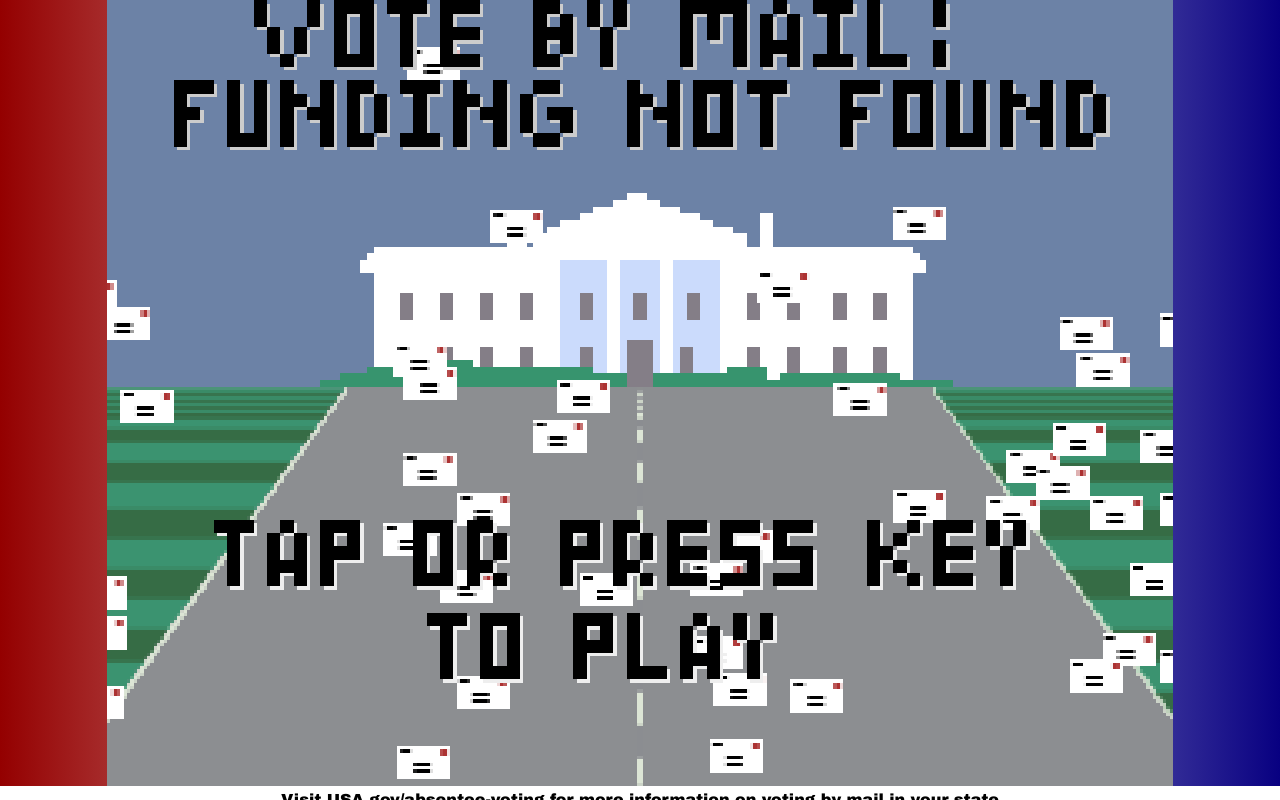
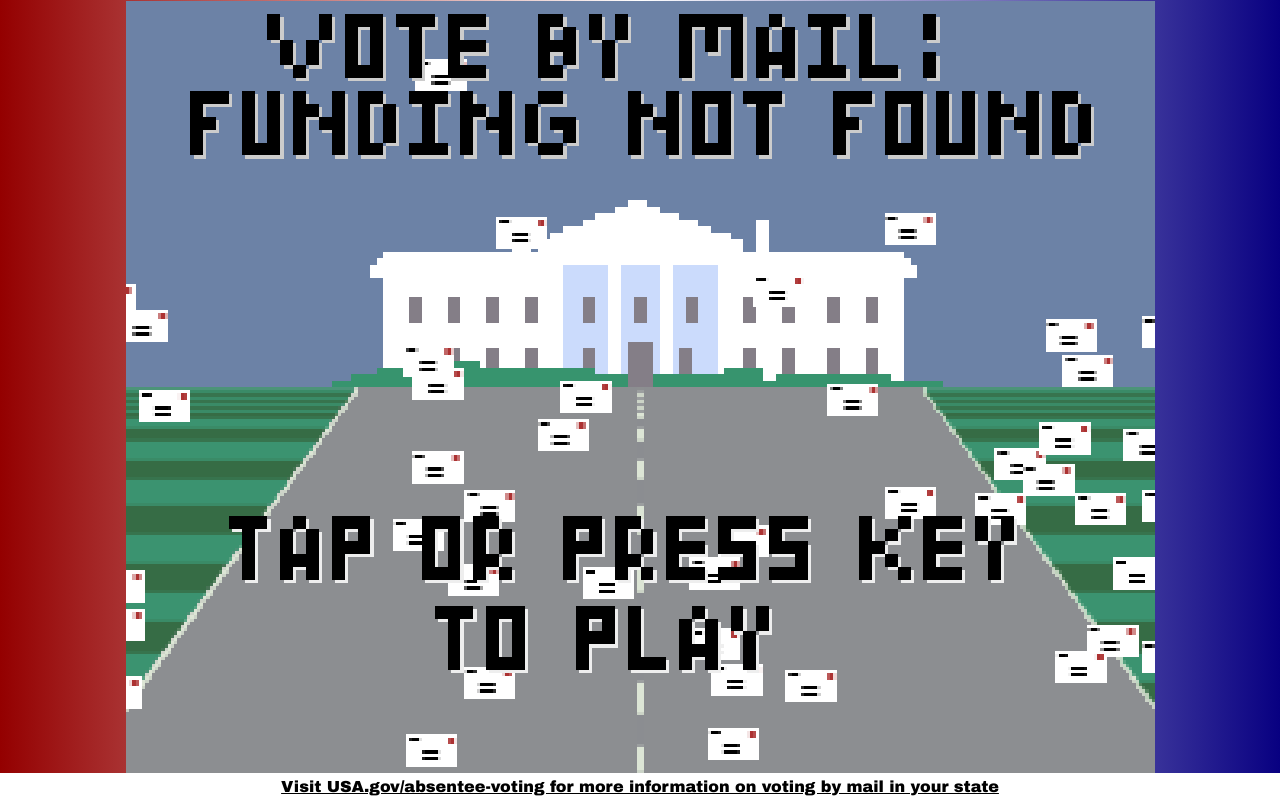
Before and after one commit to mtmckenna/js13k2020, a website built with webpack: page src/index.html in a window 1280 px wide. Built offline with nearby package versions, Linux system fonts and the light colour scheme.

Commit message:
Fix bar on ff

```diff
--- a/src/index.html
+++ b/src/index.html
@@ -24,6 +24,7 @@
         min-height: -moz-available;
         min-height: -webkit-fill-available;
         min-height: fill-available;
+        height: 100%;
       }
 
       html {
@@ -56,7 +57,6 @@
 
       html,
       body {
-        height: 100%;
         width: 100%;
         position: fixed;
         overflow: hidden;
@@ -107,7 +107,13 @@
         padding: 5px;
         text-align: center;
         background-color: white;
-        flex-shrink: 0;
+      }
+
+      #canvas-wrapper {
+        text-align: center;
+        display: flex;
+        justify-content: center;
+        height: 100%;
       }
 
 			@keyframes shake {
@@ -127,7 +133,7 @@
   </head>
   <body>
     <div id="parent">
-      <canvas id="game"></canvas>
+      <div id="canvas-wrapper"><canvas id="game"></canvas></div>
       <div class="vbm">
         <a href="https://www.usa.gov/absentee-voting">Visit USA.gov/absentee-voting for more information on voting by mail in your state</a>
       </div>
--- a/src/index.ts
+++ b/src/index.ts
@@ -26,6 +26,7 @@
 
 const { random, floor, round, min, max } = Math;
 
+const canvasWrapper: HTMLElement = document.querySelector("#canvas-wrapper");
 const canvas: HTMLCanvasElement = document.querySelector(
   "#game"
 ) as HTMLCanvasElement;
@@ -1048,17 +1049,18 @@
 }
 
 function resize() {
-  const wHeight = window.innerHeight;
-  const wWidth = window.innerWidth;
-  const wAspectRatio = wWidth / wHeight;
+  const rect = canvasWrapper.getBoundingClientRect();
 
-  if (wAspectRatio > aspectRatio) {
-    canvas.style.height = `${wHeight}px`;
-    const w = floor(wHeight * aspectRatio);
+  const { width: canvasWidth, height: canvasHeight } = rect;
+  const canvasAspectRatio =  canvasWidth / canvasHeight;
+
+  if (canvasAspectRatio > aspectRatio) {
+    canvas.style.height = `${canvasHeight}px`;
+    const w = floor(canvasHeight * aspectRatio);
     canvas.style.width = `${w}px`;
   } else {
-    canvas.style.width = `${wWidth}px`;
-    const h = wWidth / aspectRatio;
+    canvas.style.width = `${canvasWidth}px`;
+    const h = canvasWidth / aspectRatio;
     canvas.style.height = `${h}px`;
   }
 }
```
